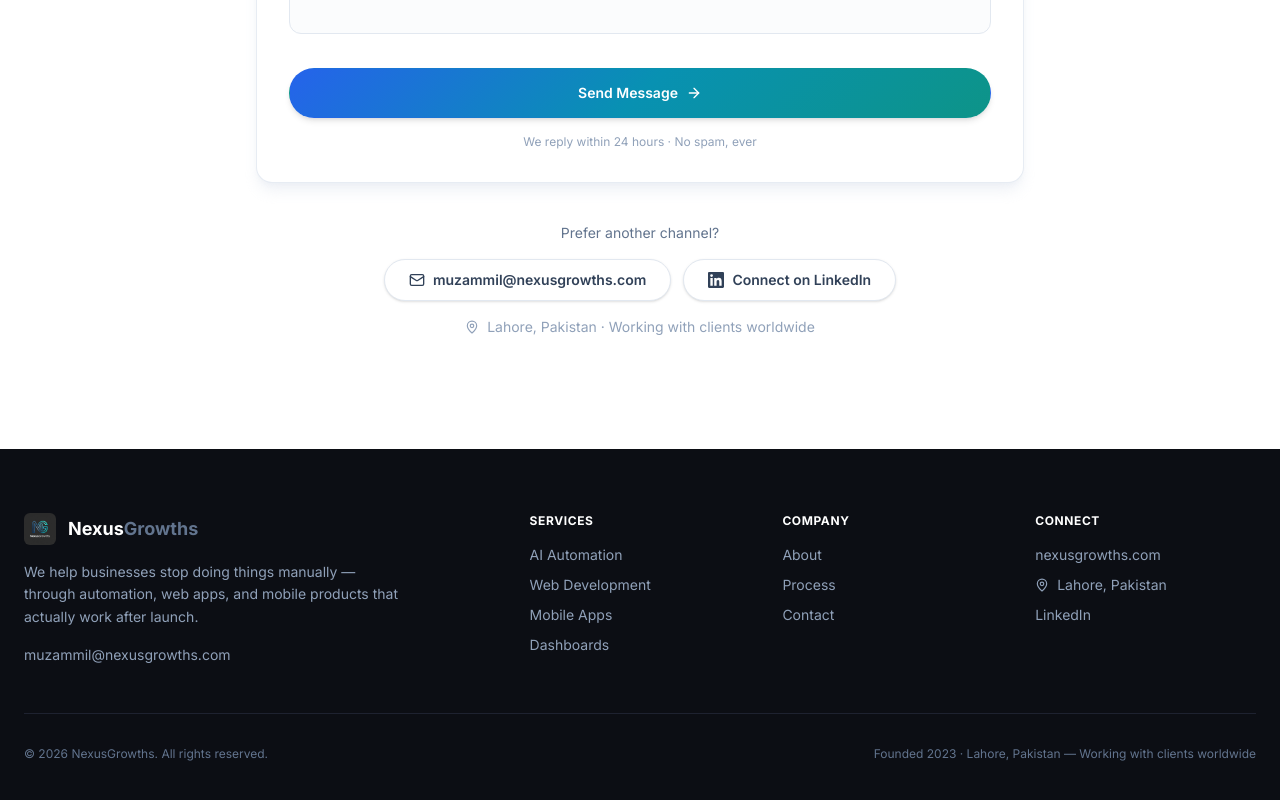
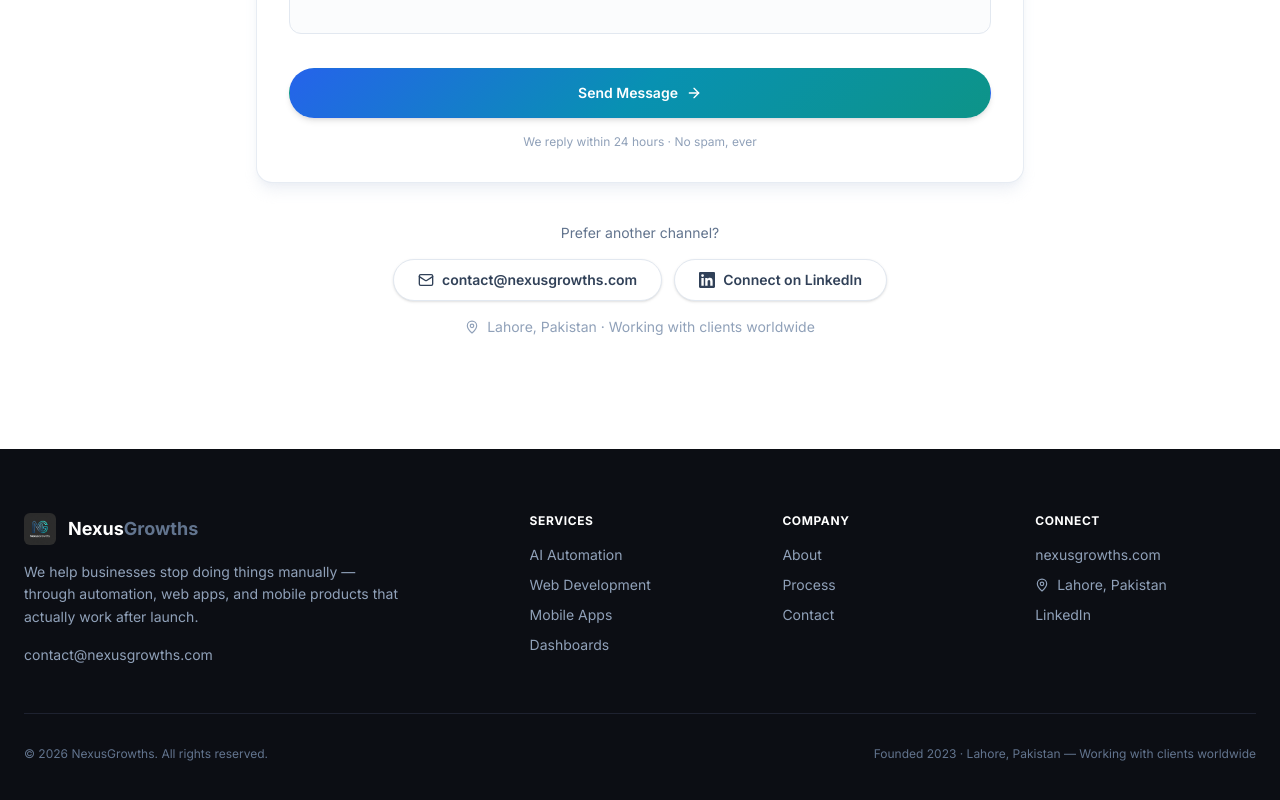
Before and after one commit to MUZAMMIL-JAVED/nexus_growths, a React (Vite) app: page / in a window 1280 px wide. Shown: the part 7252-8052 px from the top of the page. Built offline with nearby package versions, Linux system fonts and the light colour scheme.

Commit message:
feat: add site configuration constants and implement responsive Header component

```diff
--- a/src/components/layout/Header.tsx
+++ b/src/components/layout/Header.tsx
@@ -22,7 +22,7 @@
             alt={siteConfig.name}
             className="h-7 w-7 sm:h-8 sm:w-8 rounded-md object-cover"
           />
-          <span className="text-base sm:text-lg font-bold tracking-tight text-slate-900">
+          <span className="text-sm sm:text-base lg:text-lg font-bold tracking-tight text-slate-900">
             Nexus<span className="text-slate-400">Growths</span>
           </span>
         </a>
@@ -40,10 +40,11 @@
         </nav>
 
         <div className="flex items-center gap-2 sm:gap-3 shrink-0">
+          {/* Hidden on xs (< 480px), shown from xs-plus upward */}
           <Button
             href="#contact"
             variant="gradient"
-            className="px-3 py-1.5 text-xs sm:px-5 sm:py-2.5 sm:text-sm whitespace-nowrap"
+            className="hidden min-[480px]:inline-flex px-3 py-1.5 text-xs sm:px-5 sm:py-2.5 sm:text-sm whitespace-nowrap"
           >
             Get Free Audit
             <ArrowRight className="h-3 w-3 sm:h-3.5 sm:w-3.5" />
--- a/src/config/site.ts
+++ b/src/config/site.ts
@@ -4,7 +4,7 @@
   description:
     "We help businesses stop doing things manually — through automation, web apps, and mobile products that actually work after launch.",
   website: "https://nexusgrowths.com",
-  email: "muzammil@nexusgrowths.com",
+  email: "contact@nexusgrowths.com",
   location: "Lahore, Pakistan — Working with clients worldwide",
   founded: 2023,
   industry: "Software Development",
```
